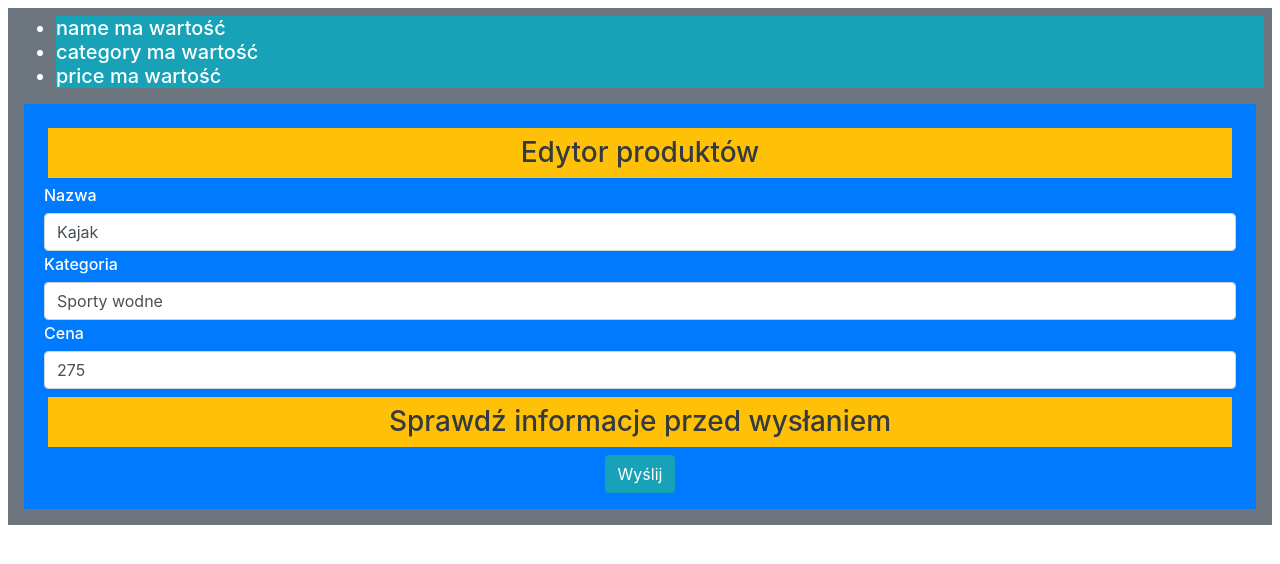
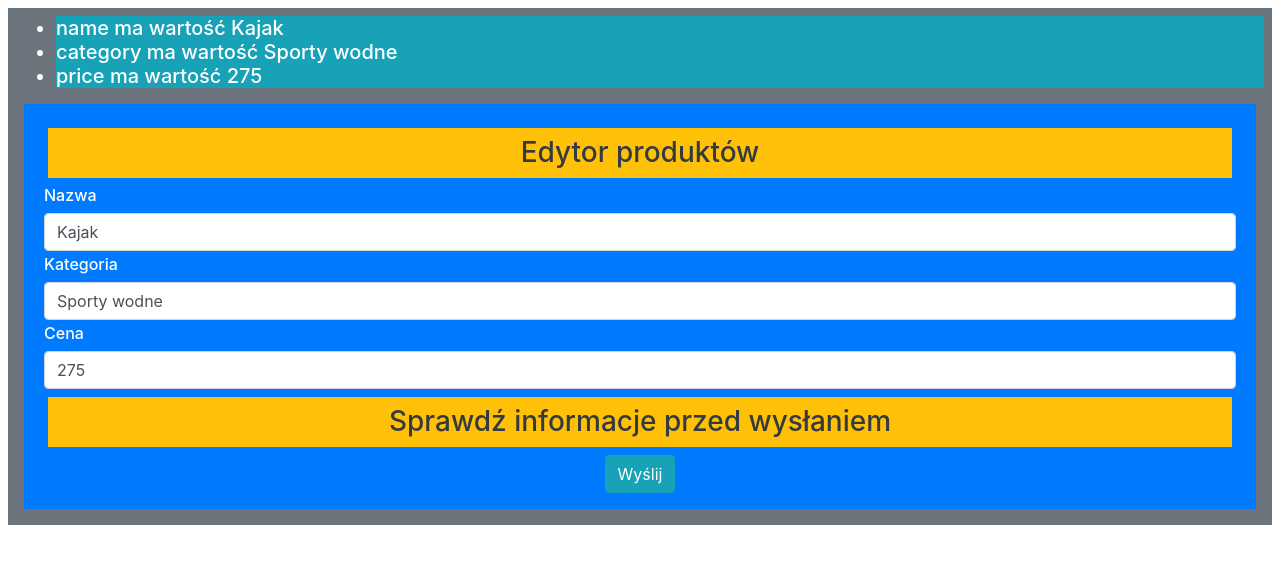
Before and after one commit to marekz/vuejs_simple_example, a Vue app in the folder templatesanddata/: page / in a window 1280 px wide. Shown: the top 564 px of the page. Built offline with nearby package versions, Linux system fonts and the light colour scheme.

Commit message:
VUEjs - slots limited range

```diff
--- a/templatesanddata/src/App.vue
+++ b/templatesanddata/src/App.vue
@@ -2,7 +2,7 @@
     <div class="bg-secondary text-white text-center m-2 p-2 h5">
         <product-display v-bind:product="product">
             <div slot-scope="data" class="bg-info text-left">
-                {{ data.propname }} ma wartość {{ data.value }}
+                {{ data.propname }} ma wartość {{ data.propvalue }}
             </div>
         </product-display>
         <my-feature v-bind:initial-product="product"
```
